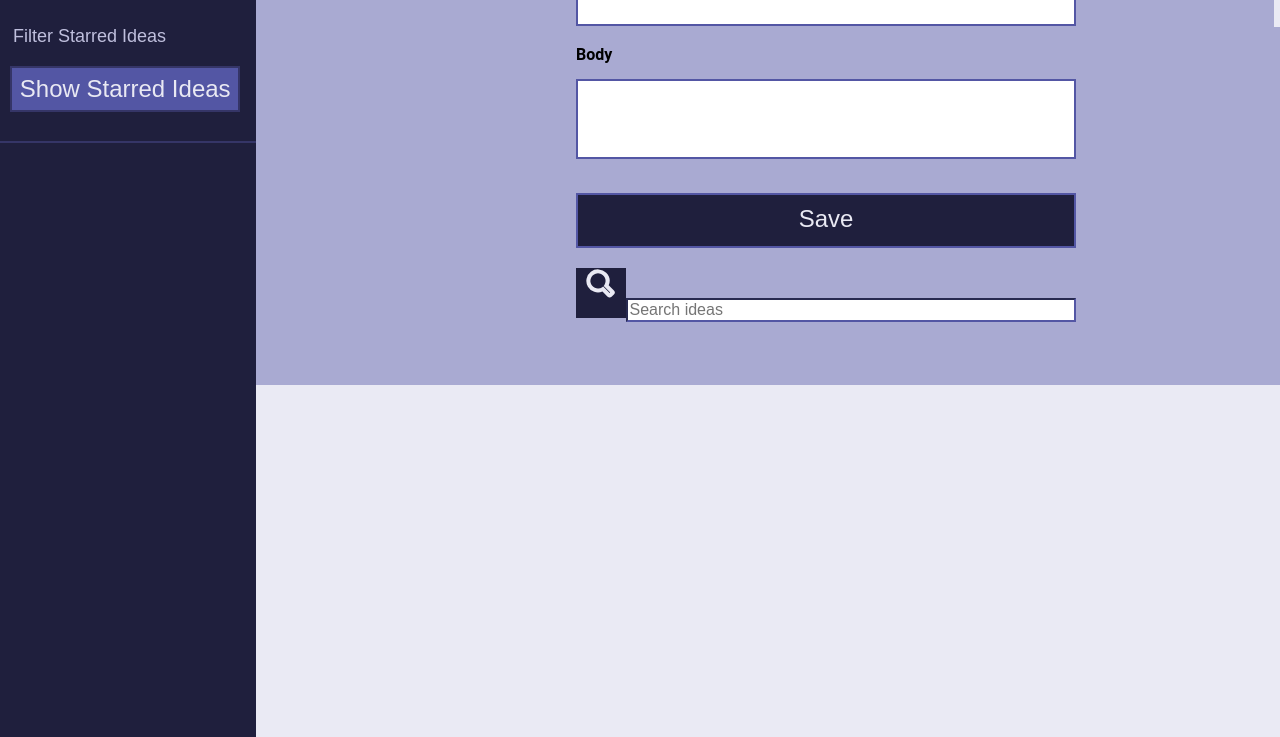
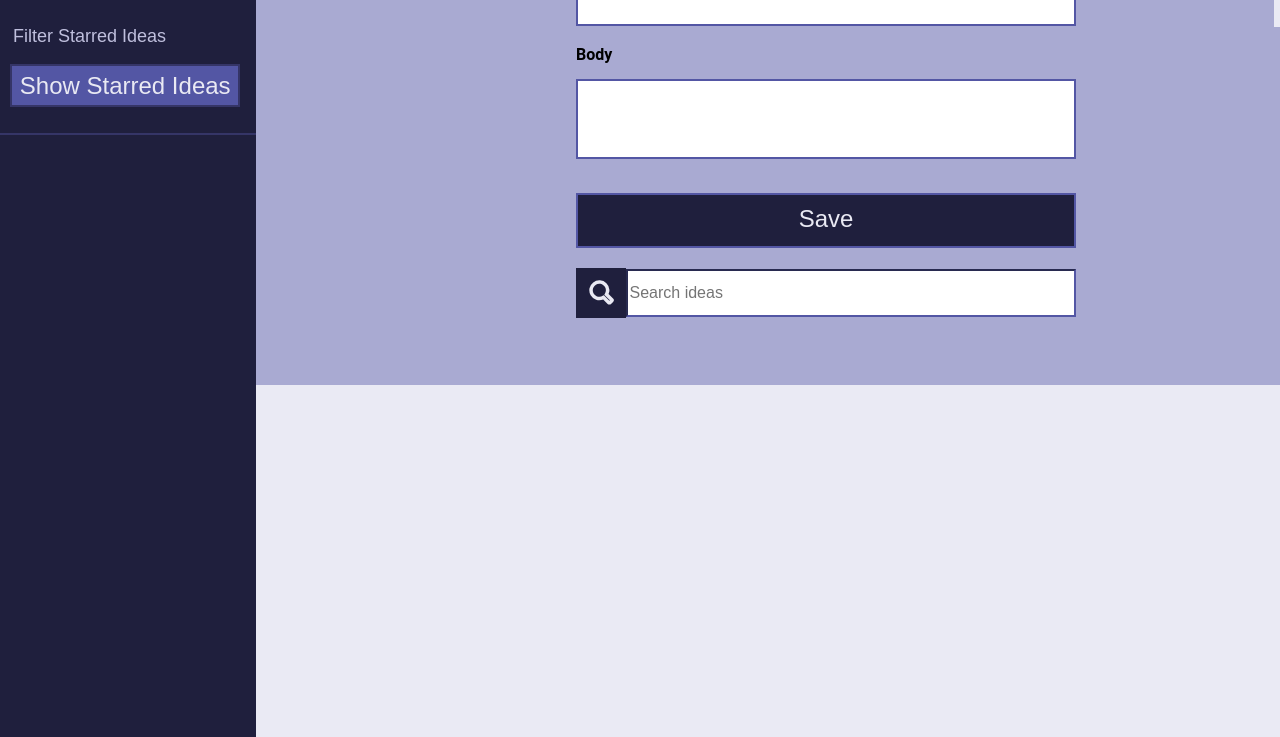
Before and after one commit to willhobson85/Ideabox, a plain HTML site: page index.html in a window 1280 px wide. Shown: the part 63-800 px from the top of the page. Drawn offline with Linux system fonts and the light colour scheme.

Commit message:
Add searchbox-button functionality

```diff
--- a/index.html
+++ b/index.html
@@ -20,8 +20,9 @@
           <input type="text" id="idea-body-textbox" name="idea-body-textbox"><br>
           <button class="save-button">Save</button>
           <button class="searchbox-button" type="button" id="searchbox-button">
-            <img class="glass" src="./assets/search.svg" alt="glass">
+
           <input type="text" id="searchbox-textbox" name="searchbox-text" placeholder="Search ideas">
+          <!-- <img class="glass" src="./assets/search.svg" alt="glass"> -->
         </form>
       </section>
       <section class="idea-grid">
--- a/styles.css
+++ b/styles.css
@@ -62,8 +62,8 @@ h1 {
  color: #BFBFDD;
  background-color: #1F1F3D;
  border: none;
- height: 50px;
- width: 280px;
+ height: 40%;
+ width: 80%;
  padding-top: 15px;
  padding-left: 13px;
 }
@@ -84,7 +84,7 @@ h1 {
  height: 40%;
  width: 90%;
  margin-left: 10px;
- margin-top: 2%;
+ margin-top: 4%;
  margin-bottom: 10%;
 }
 
@@ -171,22 +171,14 @@ h1 {
  background-color: #1F1F3D;
  height: 50px;
  width: 50px;
- /* background-image: url('./assets/search.svg'); */
+ background-image: url('./assets/search.svg');
  margin-top: 20px;
  padding-left: 5px;
  font-size: 5%;
+ background-size: 50%;
+ background-repeat: no-repeat;
+ background-position: center;
 }
-.glass{
-  margin: 0px;
-display: flex;
-background-size: cover;
-/* margin-bottom: 500%; */
-height: 60%;
-/* weight: 60%; */
- resize: both;
-
-}
-
 
 #searchbox-textbox {
  display: flex;
```
